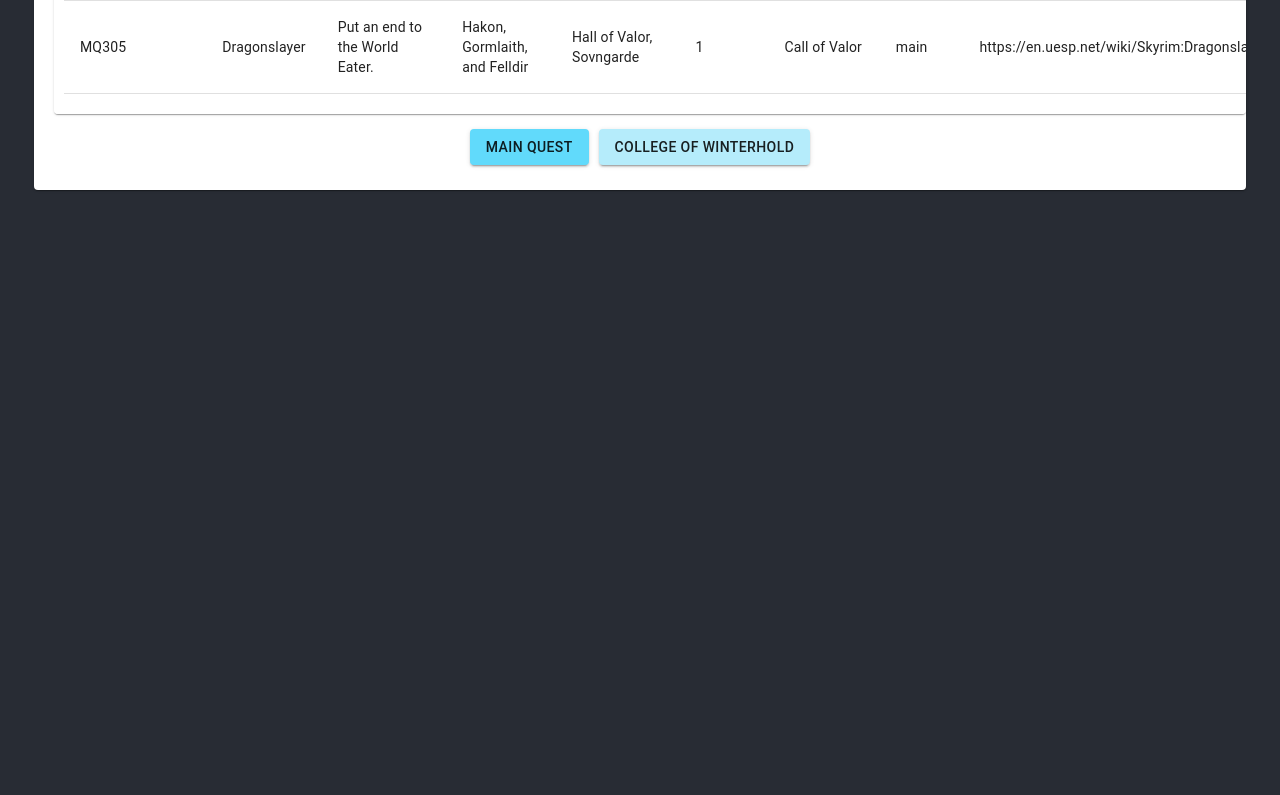
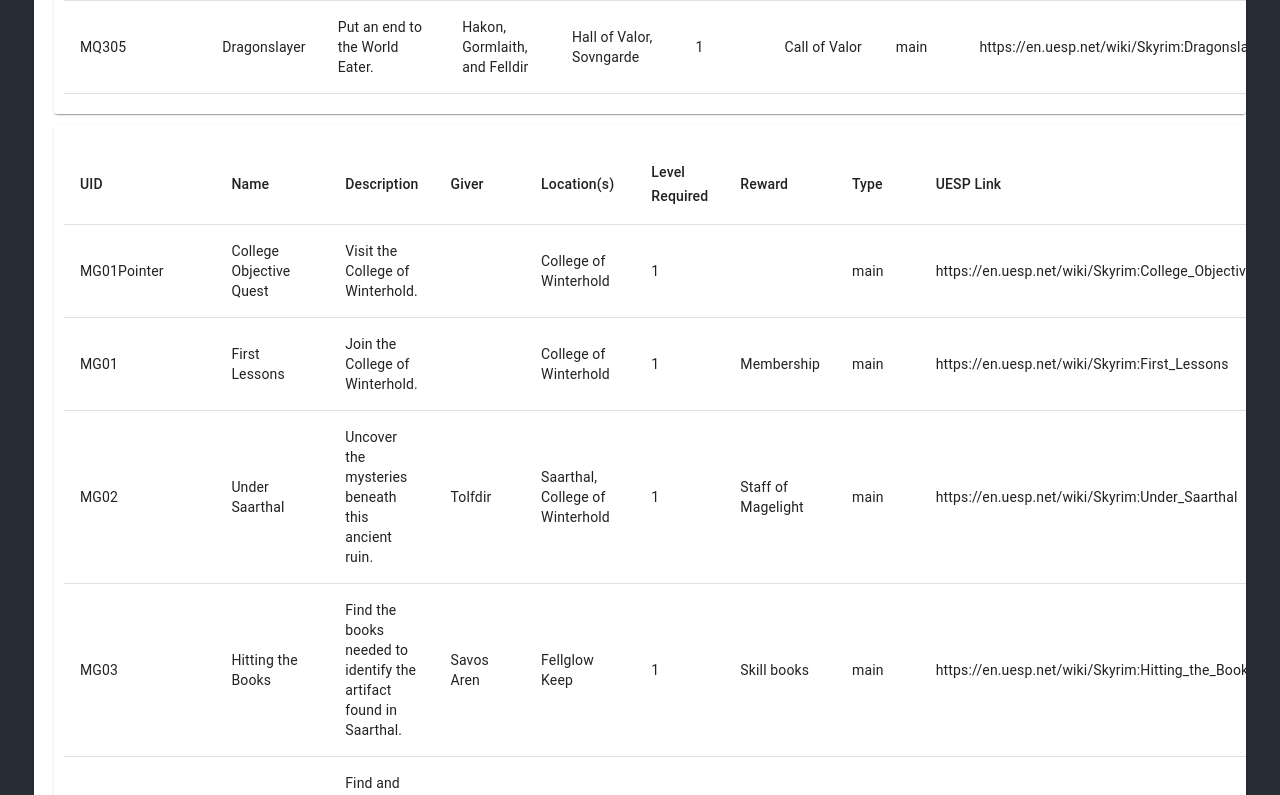
Before and after one commit to px3l/skyrim-quests, a React (Create React App) app: page / in a window 1280 px wide. Shown: the part 3040-3835 px from the top of the page. Before the commit the page ends 3240 px from the top, so only its background shows below. Built offline with nearby package versions, Linux system fonts and the light colour scheme.

Commit message:
inject data at app level

```diff
--- a/src/Components/App/App.js
+++ b/src/Components/App/App.js
@@ -14,10 +14,15 @@
         <Typography variant="h4" component="h1" gutterBottom>
           Skyrim 100% Completion Checklist
         </Typography>
-        <QuestTable />
+        <QuestTable
+          data = { tableData.mainQuest }
+        />
+        <QuestTable
+          data = { tableData.collegeOfWinterhold }
+        />
 
         <Button variant="contained" color="primary">
-          Main Quest
+          mainQuest
         </Button>
 
         <Button variant="contained" color="secondary">
--- a/src/Components/QuestTable.js
+++ b/src/Components/QuestTable.js
@@ -8,10 +8,9 @@
 import TableRow from '@material-ui/core/TableRow';
 import Paper from '@material-ui/core/Paper';
 
-import tableData from '../TableData'
-
-export default function BasicTable() {
-
+const TableComponent = ({
+  data,
+}) => {
   return (
     <TableContainer component={Paper}>
       <Table aria-label="simple table">
@@ -31,8 +30,8 @@
         </TableHead>
 
         <TableBody>
-          {tableData.mainQuest.map( (row) => (
-              <TableRow selected={row.selected}>
+          {data.map( (row, i) => (
+            <TableRow key={ i }>
               <TableCell>{row.ID}</TableCell>
               <TableCell>{row.name}</TableCell>
               <TableCell>{row.description}</TableCell>
@@ -51,3 +50,6 @@
     </TableContainer>
   );
 }
+
+
+export default TableComponent
```
Lines whose indentation alone changed are shown as unchanged.
